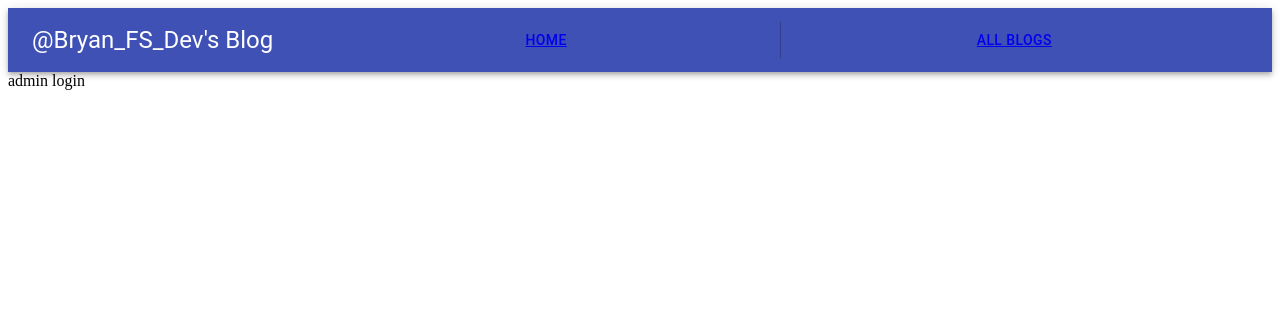
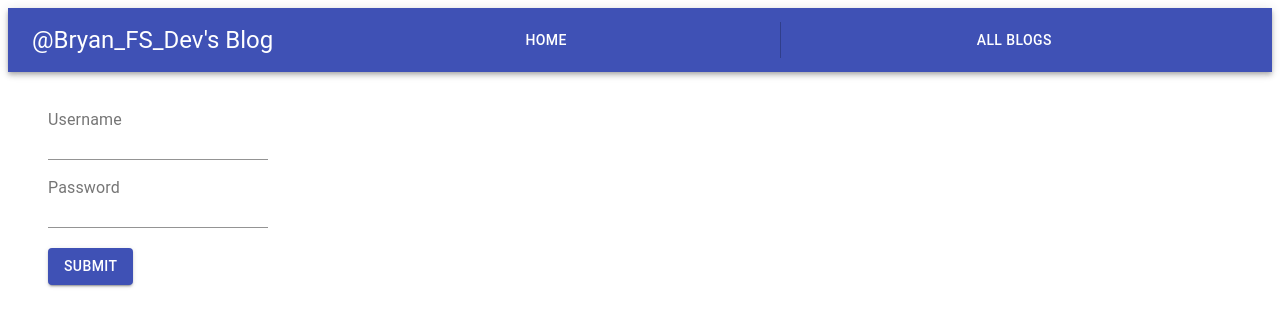
Before and after one commit to bryan-huffstutler/my-blog, a Next.js app: page /admin-login in a window 1280 px wide. Shown: the top 326 px of the page. Built offline with nearby package versions, Linux system fonts and the light colour scheme.

Commit message:
admin/login

```diff
--- a/components/Intro/IntroStatement.js
+++ b/components/Intro/IntroStatement.js
@@ -6,7 +6,7 @@ function IntroStatement() {
             <div className={classes.wrapper}>
             <div className={classes.statictxt}>I'm a</div>
             <ul className={classes.dynamictxts}>
-                <li><span>Full-Stack Developer</span></li>
+                <li><span>Developer</span></li>
                 <li><span>Blogger</span></li>
                 <li><span>React Nerd</span></li>
                 <li><span>Freelancer</span></li>
--- a/components/admin/index.js
+++ b/components/admin/index.js
@@ -1,9 +1,49 @@
+import { Button, Input, InputLabel } from '@material-ui/core';
+import React, { useState } from 'react'
+
 function AdminHome() {
+    const initInputs = { password: "", username: "" }
+    const [inputs, setInputs] = useState(initInputs)
+
+    function handleChange(e) {
+        const { name, value } = e.target
+        setInputs(() => ({
+            ...inputs,
+            [name]: value
+        }))
+    }
+
+    function handleSubmit(e) {
+        e.preventDefault()
+        fetch('/api/admin', {
+            method: 'POST',
+            body: JSON.stringify(inputs)
+        })
+        .then(res => {
+            console.log(res)
+        })
+
+    }
+
     return (
-        <div>
-            ADMIN HOME
+        <div style={{ margin: '20px', padding: '10px' }}>
+            <div style={{ padding: "10px" }}>
+                <InputLabel htmlFor='username'>
+                    Username
+                </InputLabel>
+                <Input onChange={handleChange} name='username' />
+            </div>
+
+            <div style={{ padding: "10px" }}>
+                <InputLabel htmlFor='password'>
+                    Password
+                </InputLabel>
+                <Input onChange={handleChange} name='password' /><br />
+            </div>
+
+            <Button style={{ margin: '10px' }} onClick={handleSubmit} color="primary" variant="contained">Submit</Button>
         </div>
-     );
+    );
 }
 
 export default AdminHome;
--- a/components/blogs/AllBlogs.js
+++ b/components/blogs/AllBlogs.js
@@ -5,7 +5,7 @@ function AllBlogs(props) {
     return (
         <Grid container spacing={4}>
             {props.blogs.map(blog =>
-                <BlogCard blog={blog} />
+                <BlogCard id={blog._id} blog={blog} />
             )}
         </Grid>
     );
--- a/components/blogs/FeaturedBlogs.js
+++ b/components/blogs/FeaturedBlogs.js
@@ -5,7 +5,7 @@ function FeaturedBlogs(props) {
     return (
         <Grid container spacing={4}>
             {props.blogs.map(blog =>
-            <BlogCard blog={blog} />)}
+            <BlogCard id={blog._id} blog={blog} />)}
         </Grid>
     );
 }
--- a/components/layout/Layout.js
+++ b/components/layout/Layout.js
@@ -1,6 +1,9 @@
 import { AppBar, Button, Toolbar, Typography, ButtonGroup } from "@material-ui/core";
 import Link from 'next/link'
+import {useRouter} from 'next/router'
+
 function Layout(props) {
+    const router = useRouter()
 
     return (
         <div>
@@ -11,8 +14,8 @@ function Layout(props) {
                     </Typography>
 
                     <ButtonGroup color="inherit" variant="text" fullWidth >
-                        <Button><Link href='/'>Home</Link></Button>
-                        <Button><Link href='/allblogs' >All Blogs</Link></Button>
+                        <Button onClick = {()=> router.push('/')}>Home</Button>
+                        <Button onClick = {()=> router.push('/allblogs')}>All Blogs</Button>
                     </ButtonGroup>
                 </Toolbar>
             </AppBar>
--- /dev/null
+++ b/models/User.js
@@ -0,0 +1,14 @@
+const mongoose = require('mongoose')
+
+const UserSchema = new mongoose.Schema({
+    userName: {
+        type: String,
+        required: true
+    },
+    password: {
+        type: String,
+        required: true
+    }
+})
+
+module.exports = mongoose.models.User || mongoose.model('User', UserSchema);
--- a/package.json
+++ b/package.json
@@ -8,9 +8,11 @@
   "dependencies": {
     "@material-ui/core": "^4.12.4",
     "@material-ui/icons": "^4.11.3",
+    "jsonwebtoken": "^8.5.1",
     "mongodb": "^4.1.3",
     "mongoose": "^6.4.3",
     "next": "latest",
+    "next-auth": "^4.9.0",
     "react": "^17.0.2",
     "react-dom": "^17.0.2"
   }
--- a/pages/admin-login.js
+++ b/pages/admin-login.js
@@ -1,7 +1,9 @@
+import Admin from '../components/admin'
+
 function AdminLogin() {
     return (
         <div>
-            admin login
+            <Admin />
         </div>
      );
 }
--- /dev/null
+++ b/pages/api/admin/index.js
@@ -0,0 +1,62 @@
+import dbConnect from '../../../utils/dbConnect'
+import User from '../../../models/User'
+const jwt = require('jsonwebtoken')
+
+export default async (req, res) => {
+
+    if (req.method === "POST") {
+        return new Promise(resolve => {
+            dbConnect()
+            const requestBody = JSON.parse(req.body)
+
+            const user = User.findOne({ username: requestBody.username.toLowerCase() }, (err, user) => {
+                console.log('In findOne')
+                if (err) {
+                    res.status(500)
+                    return new Error(err)
+                }
+                if (!user) {
+                    res.status(403)
+                    return new Error(err)
+                }
+                user.checkPassword(requestBody.password, (err, isMatch) => {
+                    if (err) {
+                        res.status(403)
+                        return new Error(failedLogin)
+                    }
+                    if (!isMatch) {
+                        res.status(403)
+                        return new Error(failedLogin)
+                    }
+
+                    const token = jwt.sign(user.withoutPassword(), process.env.SECRET)
+                    return res.status(200).send({ token, user: user.withoutPassword() })
+                })
+                // const token = jwt.sign(user.withoutPassword(), process.env.SECRET)
+                // return res.status(200).send({ token, user: user.withoutPassword() })
+            })
+
+        res.send(user).end();
+        return resolve()})
+
+
+}}
+
+
+
+
+// function login(credentials) {
+//     axios.post('/auth/login', credentials)
+//       .then(res => {
+//         console.log(res.data)
+//         const { user, token } = res.data
+//         localStorage.setItem('token', token)
+//         localStorage.setItem('user', JSON.stringify(user))
+//         setMasterState(prevMasterState => ({
+//           ...prevMasterState,
+//           user,
+//           token
+//         }))
+//       })
+//       .catch(err => handleAuthErr(err.response.data.errMsg))
+//   }
```
Also changed, not shown: components/blogs/BlogCard.js (+13 -2 lines), pages/api/auth/[...nextauth].js (added, +29 -0 lines), 1 other file (tests, documents, lock files or other folders).
